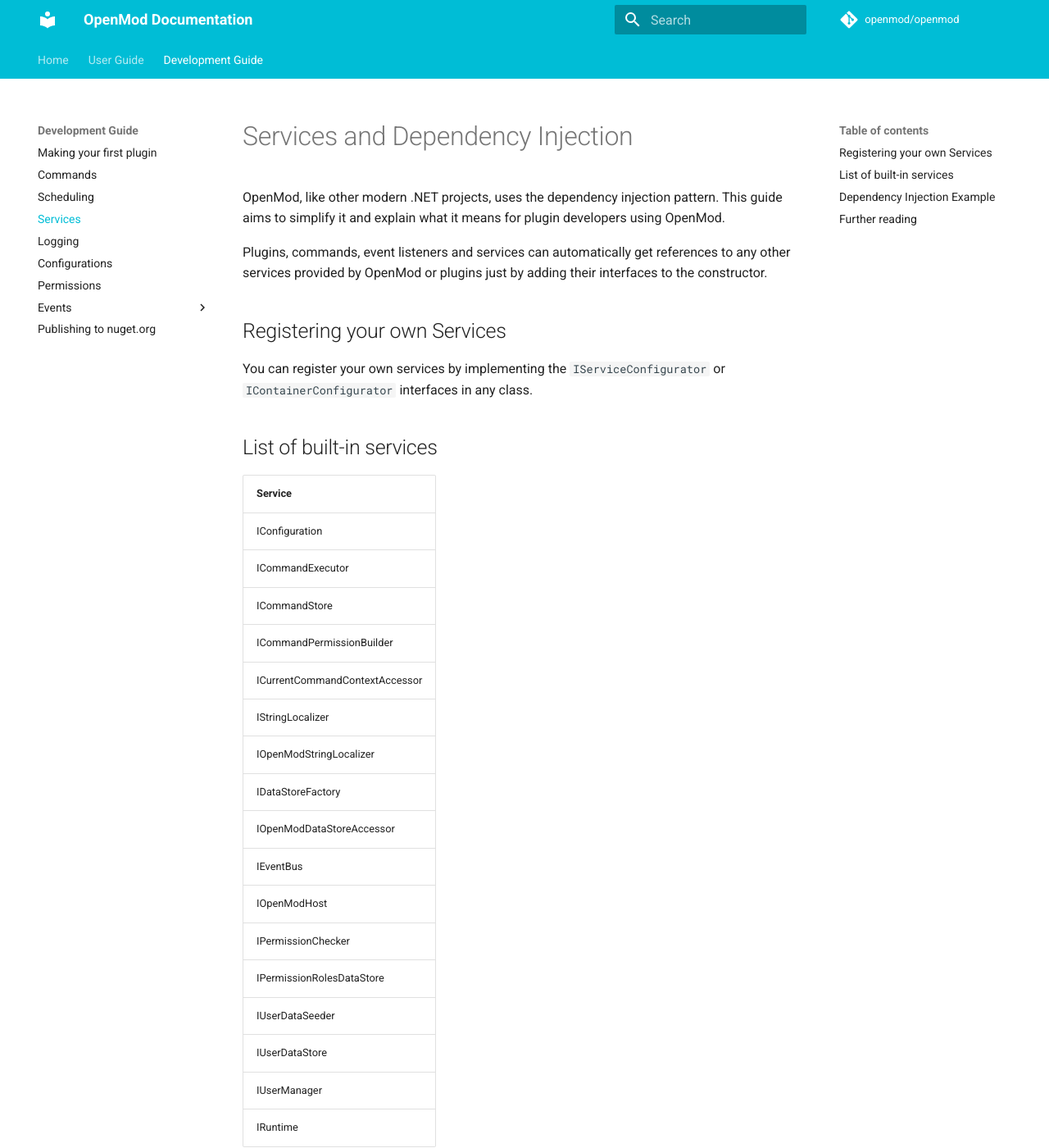
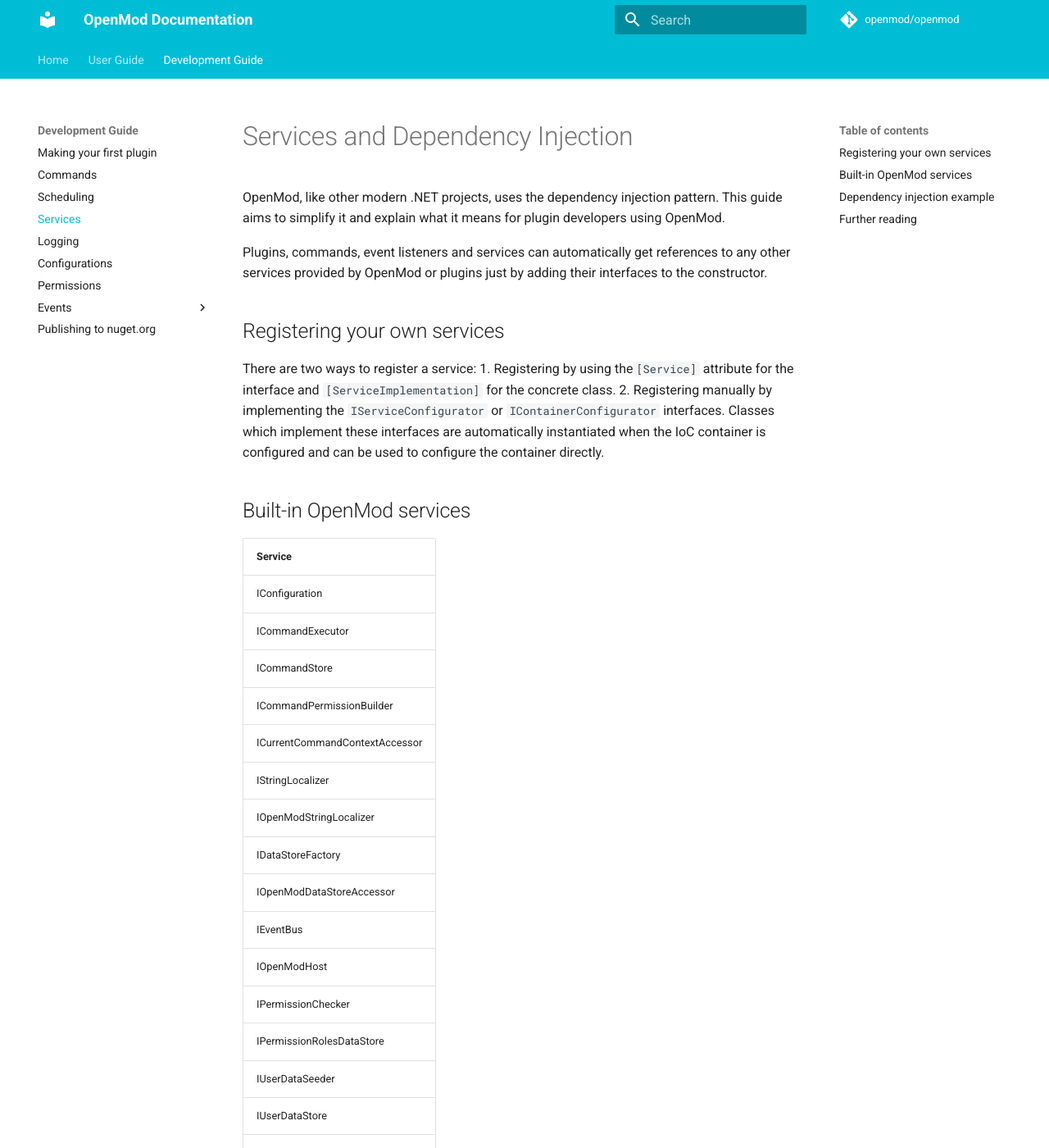
Before and after one commit to openmod/openmod-docs, an MkDocs documentation site: the page built from content/development-guide/services.md, in a window 1280 px wide and 1400 px high. Shown: the whole window at 82% size. Built offline with MkDocs 1.6.1 and Material for MkDocs 9.7.7, drawn with Linux system fonts in a browser that asks for light colours; comment, search, counter and statistics services are not loaded; old or Windows-style settings are respelled for this version of MkDocs; some of the changed text lies outside the part shown.

Commit message:
Update registering your own services

````diff
--- a/content/development-guide/services.md
+++ b/content/development-guide/services.md
@@ -4,10 +4,12 @@ OpenMod, like other modern .NET projects, uses the dependency injection pattern.
 
 Plugins, commands, event listeners and services can automatically get references to any other services provided by OpenMod or plugins just by adding their interfaces to the constructor.
 
-## Registering your own Services
-You can register your own services by implementing the `IServiceConfigurator` or `IContainerConfigurator` interfaces in any class.
+## Registering your own services
+There are two ways to register a service:
+1. Registering by using the`[Service]` attribute for the interface and `[ServiceImplementation]` for the concrete class.
+2. Registering manually by implementing the `IServiceConfigurator` or `IContainerConfigurator` interfaces. Classes which implement these interfaces are automatically instantiated when the IoC container is configured and can be used to configure the container directly.
 
-## List of built-in services
+## Built-in OpenMod services
 
 | **Service**                                     |
 |-------------------------------------------------|
@@ -30,7 +32,7 @@ You can register your own services by implementing the `IServiceConfigurator` or
 | IRuntime                                        |
 
 
-## Dependency Injection Example
+## Dependency injection example
 Assume you want to access your plugin's instance and configuration from a command. Here is how you could do it:
 
 ```c#
````
